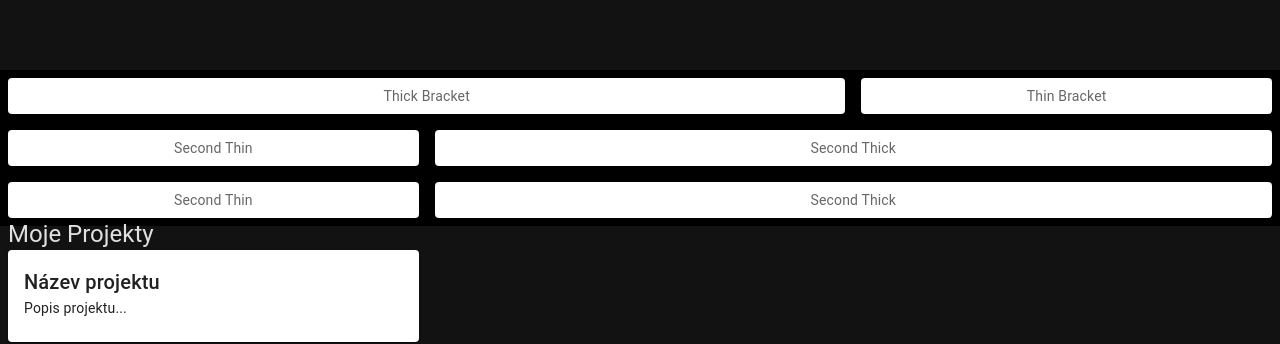
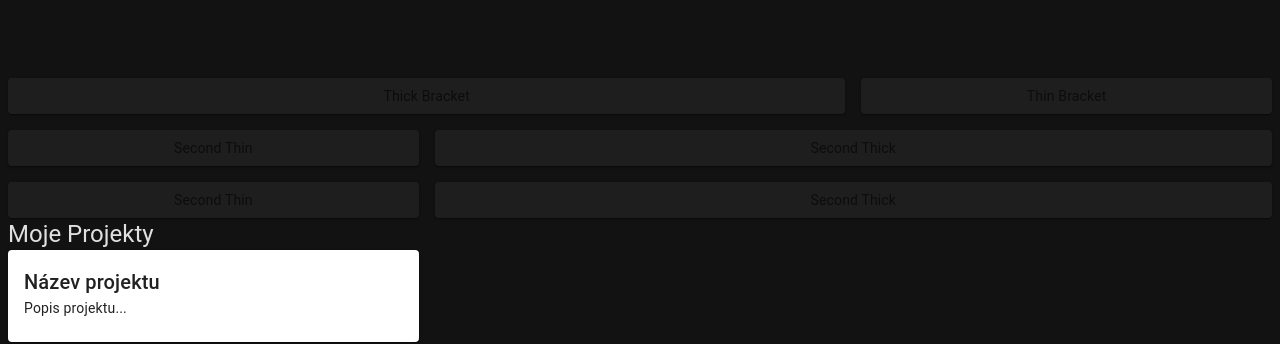
Before and after one commit to RysanekDavid/Web_CV, a React (Vite) app: page / in a window 1280 px wide. Shown: the part 1122-1466 px from the top of the page. Built offline with nearby package versions, Linux system fonts and the light colour scheme.

Commit message:
Device switch

```diff
--- a/src/components/ResumeContent.tsx
+++ b/src/components/ResumeContent.tsx
@@ -4,7 +4,7 @@ import Paper from "@mui/material/Paper";
 import Grid from "@mui/material/Unstable_Grid2";
 
 const Item = styled(Paper)(({ theme }) => ({
-  backgroundColor: theme.palette.mode === "dark" ? "#1A2027" : "#fff",
+  backgroundColor: theme.palette.mode === "dark" ? "#1A2027" : "#1E1E1E",
   ...theme.typography.body2,
   padding: theme.spacing(1),
   textAlign: "center",
@@ -14,8 +14,8 @@ const Item = styled(Paper)(({ theme }) => ({
 export default function Resume() {
   return (
     <Box sx={{ flexGrow: 1 }}>
-      <Grid container spacing={2} sx={{ backgroundColor: "black" }}>
-        <Grid xs={8} sx={{ color: "white" }}>
+      <Grid container spacing={2} sx={{}}>
+        <Grid xs={8} sx={{}}>
           <Item>Thick Bracket</Item>
         </Grid>
         <Grid xs={4}>
```
